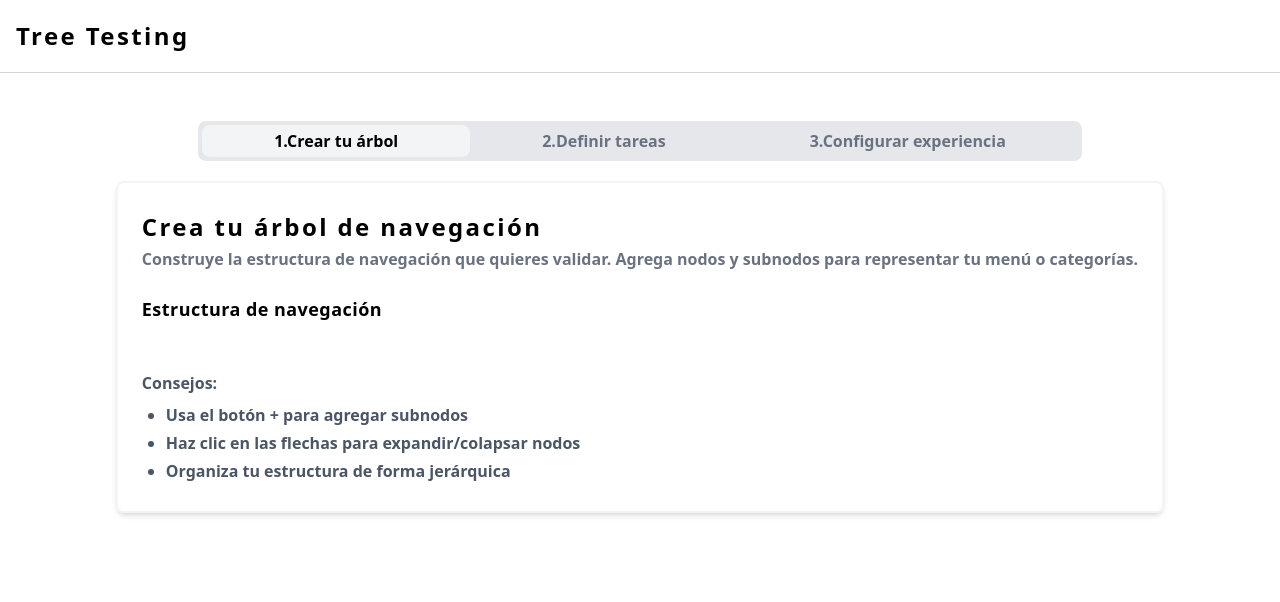
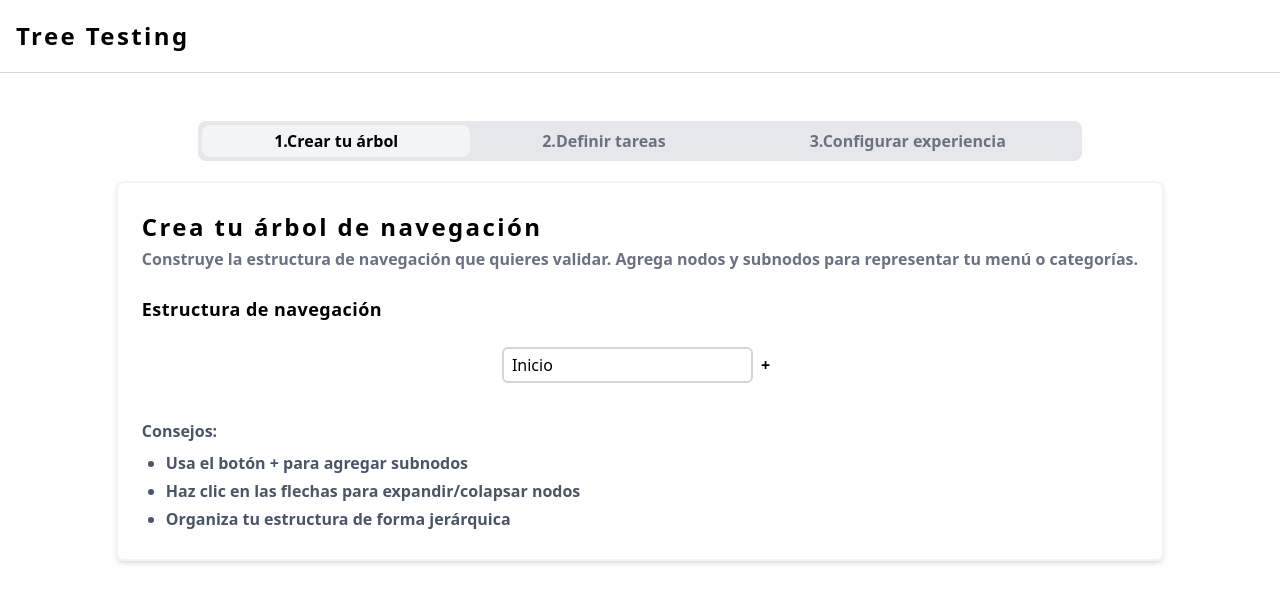
Before and after one commit to facufan07/Tree-Testing, a React (Vite) app: page /create in a window 1280 px wide. Shown: the top 602 px of the page. Built offline with nearby package versions, Linux system fonts and the light colour scheme.

Commit message:
New Feature: Now you can create your own tree

```diff
--- a/src/modules/study/components/CreateTree.tsx
+++ b/src/modules/study/components/CreateTree.tsx
@@ -1,4 +1,16 @@
-export default function CreateTree() {
+import type { TreeNode } from "../../../types/TreeNode";
+import TreeNodeComponent from "./TreeNodeComponent";
+
+interface CreateTreeProps {
+    onAddChild: (node: TreeNode) => void;
+    handleLabelChange: (targetNode: TreeNode, newLabel: string) => void;
+    handleDeleteNode: (targetNode: TreeNode) => void;
+    node: TreeNode;
+    level: number;
+}
+
+export default function CreateTree({node, level = 0, onAddChild, handleLabelChange,
+                                    handleDeleteNode}: CreateTreeProps) {
     return(
         <div
         className="flex flex-col items-center px-6 py-7 shadow-md border-2 border-gray-100 rounded-lg
@@ -24,6 +36,13 @@ export default function CreateTree() {
                 Estructura de navegación
                 </h3>
             </div>
+            <TreeNodeComponent
+            node={node}
+            level={level}
+            onAddChild={onAddChild}
+            handleLabelChange={handleLabelChange}
+            handleDeleteNode={handleDeleteNode}
+            />
             <div className="w-full mt-6">
                 <h4
                 className="text-gray-600 font-semibold mb-2"
--- /dev/null
+++ b/src/modules/study/components/TreeNodeComponent.tsx
@@ -0,0 +1,57 @@
+import type { TreeNode } from "../../../types/TreeNode";
+
+interface TreeNodeProps {
+    node: TreeNode;
+    level: number;
+    onAddChild: (node: TreeNode) => void;
+    handleLabelChange: (targetNode: TreeNode, newLabel: string) => void;
+    handleDeleteNode: (targetNode: TreeNode) => void;
+}
+
+export default function TreeNodeComponent({node, level = 0, onAddChild, handleLabelChange,
+                                            handleDeleteNode}: TreeNodeProps) {
+
+    return(
+        <div
+        >
+            <div
+            className="flex items-center mb-3"
+            style={{ paddingLeft: `${level * 50}px` }}
+            >
+                <input
+                type="text"
+                value={node.label}
+                onChange={(e) => handleLabelChange(node, e.target.value)}
+                className="mr-2 outline-none border-2 border-gray-300 rounded-md px-2 py-1
+                    focus:border-blue-300 focus:ring-blue-500 focus:ring-1 transition-all
+                    duration-200"
+                />
+                <button
+                className="cursor-pointer font-bold mr-2"
+                onClick={() => onAddChild(node)}
+                >
+                    +
+                </button>
+                {level > 0 && (
+                    <button
+                    onClick={() => handleDeleteNode(node)}
+                    className="cursor-pointer"
+                    >
+                        🗑
+                    </button>
+                )}
+            </div>
+
+            {node.children.map((child, index) => (
+                <TreeNodeComponent
+                key={index}
+                node={child}
+                level={level + 1}
+                onAddChild={onAddChild}
+                handleLabelChange={handleLabelChange}
+                handleDeleteNode={handleDeleteNode}
+                />
+            ))}
+        </div>
+    )
+}
--- a/src/modules/study/screens/CreateStudy.tsx
+++ b/src/modules/study/screens/CreateStudy.tsx
@@ -1,11 +1,41 @@
+import type { TreeNode } from "../../../types/TreeNode";
 import Header from "../../../utils/Header";
 import CreateTree from "../components/CreateTree";
 import NavBar from "../components/NavBar";
+import { useState } from "react";
 
 export default function CreateStudy() {
+    const [tree, setTree] = useState<TreeNode[]>([
+        { label: "Inicio", children: [] }
+    ]);
+    const handleLabelChange = (targetNode: TreeNode, newLabel: string) => {
+        const updateLabel = (node: TreeNode) => {
+            if(node === targetNode){
+                node.label = newLabel;
+                return;
+            }
+            node.children.forEach(updateLabel);
+        }
+
+        const newTree = [...tree];
+        updateLabel(newTree[0]);
+        setTree(newTree);
+    }
+
+    const handleDeleteNode = (targetNode: TreeNode) => {
+        const deleteNode = (node: TreeNode): void => {
+            node.children = node.children.filter(child => child !== targetNode);
+            node.children.forEach(deleteNode);
+        };
+
+        const newTree = [...tree];
+        deleteNode(newTree[0]);
+        setTree(newTree);
+    };
+
     return(
         <div
-        className="w-dvw h-dvh"
+        className="w-dvw h-dvh overflow-x-hidden"
         >
             <Header/>
             <main
@@ -15,7 +45,26 @@ export default function CreateStudy() {
                 className="sm:px-6 flex flex-col sm:items-center px-3"
                 >
                     <NavBar/>
-                    <CreateTree/>
+                    <CreateTree
+                    node={tree[0]}
+                    level={0}
+                    onAddChild={(targetNode) => {
+                        const addChild = (node:TreeNode) => {
+                            if(node === targetNode) {
+                                node.children.push({ label: "Nuevo nodo", children: [] });
+                                return;
+                            }
+
+                            node.children.forEach(addChild);
+                        }
+
+                        const newTree = [...tree];
+                        addChild(newTree[0]);
+                        setTree(newTree);
+                    }}
+                    handleLabelChange={handleLabelChange}
+                    handleDeleteNode={handleDeleteNode}
+                    />
                 </section>
             </main>
         </div>
--- /dev/null
+++ b/src/types/TreeNode.ts
@@ -0,0 +1,4 @@
+export interface TreeNode{
+    label: string;
+    children: TreeNode[];
+}
```
